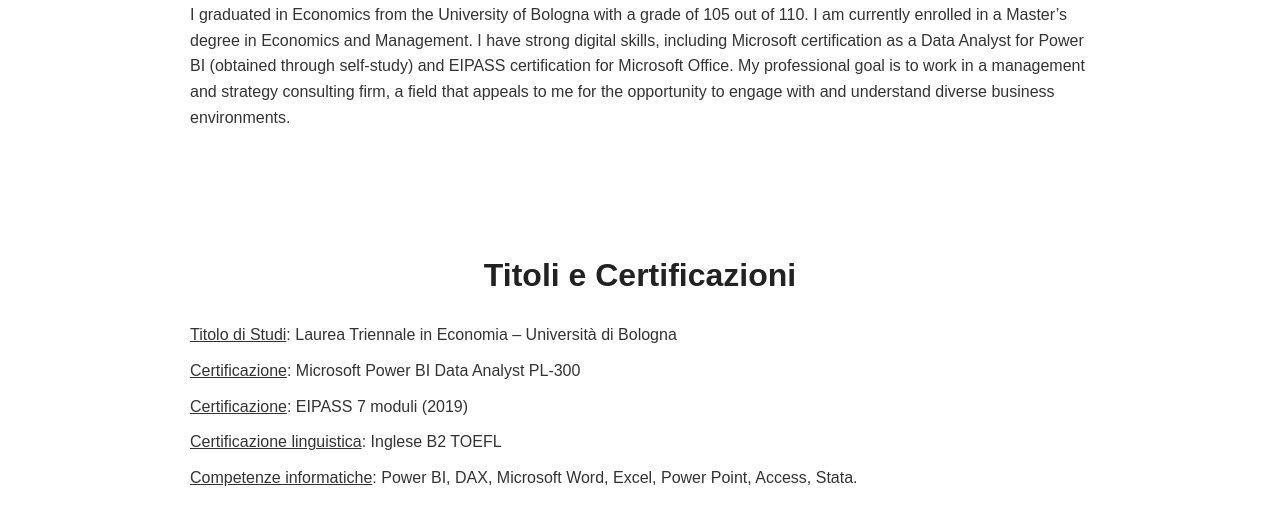
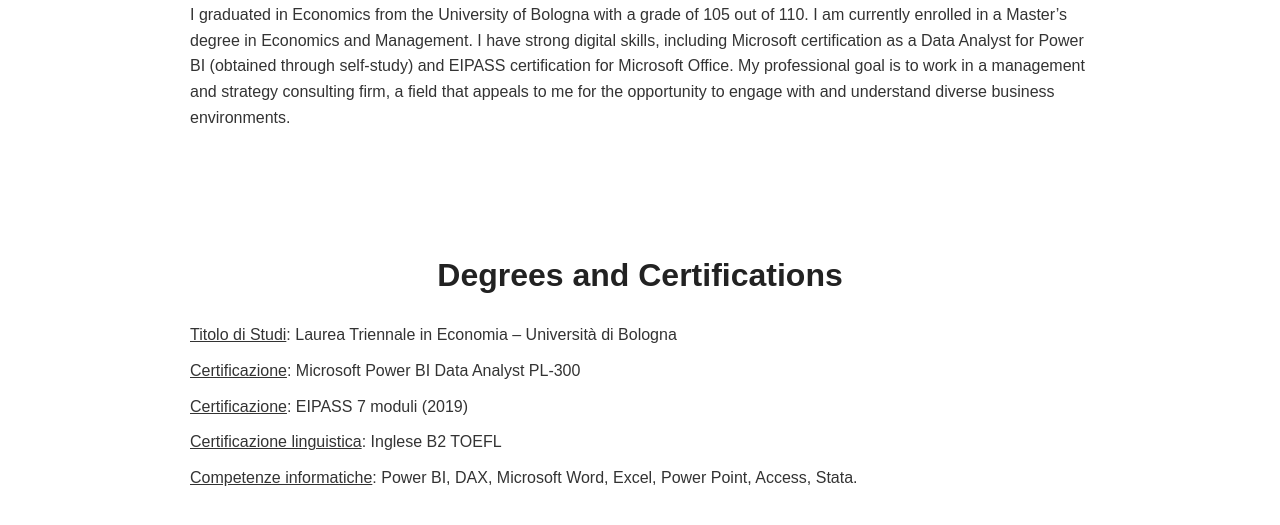
Before and after one commit to LucaCanali2002/LucaCanali2002.github.io, a plain HTML site: page index-en.html in a window 1280 px wide. Shown: the part 517-1042 px from the top of the page. Drawn offline with Linux system fonts and the light colour scheme.

Commit message:
Update index-en.html

```diff
--- a/index-en.html
+++ b/index-en.html
@@ -27,7 +27,7 @@
     <h2>About Me</h2>
     <p>I graduated in Economics from the University of Bologna with a grade of 105 out of 110. I am currently enrolled in a Master’s degree in Economics and Management. I have strong digital skills, including Microsoft certification as a Data Analyst for Power BI (obtained through self-study) and EIPASS certification for Microsoft Office. My professional goal is to work in a management and strategy consulting firm, a field that appeals to me for the opportunity to engage with and understand diverse business environments.</p>
 
-    <h2 style="margin-top: 120px;">Titoli e Certificazioni</h2>
+    <h2 style="margin-top: 120px;">Degrees and Certifications</h2>
     <ul>
       <li><u>Titolo di Studi</u>: Laurea Triennale in Economia – Università di Bologna</li>
       <li><u>Certificazione</u>: Microsoft Power BI Data Analyst PL-300</li>
```
